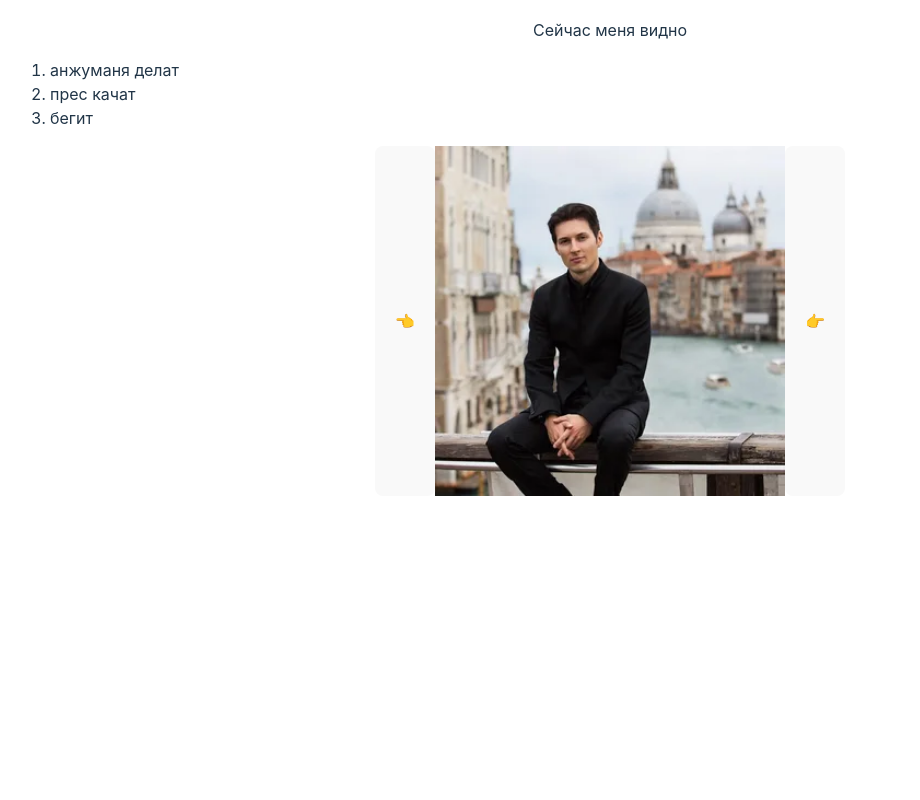
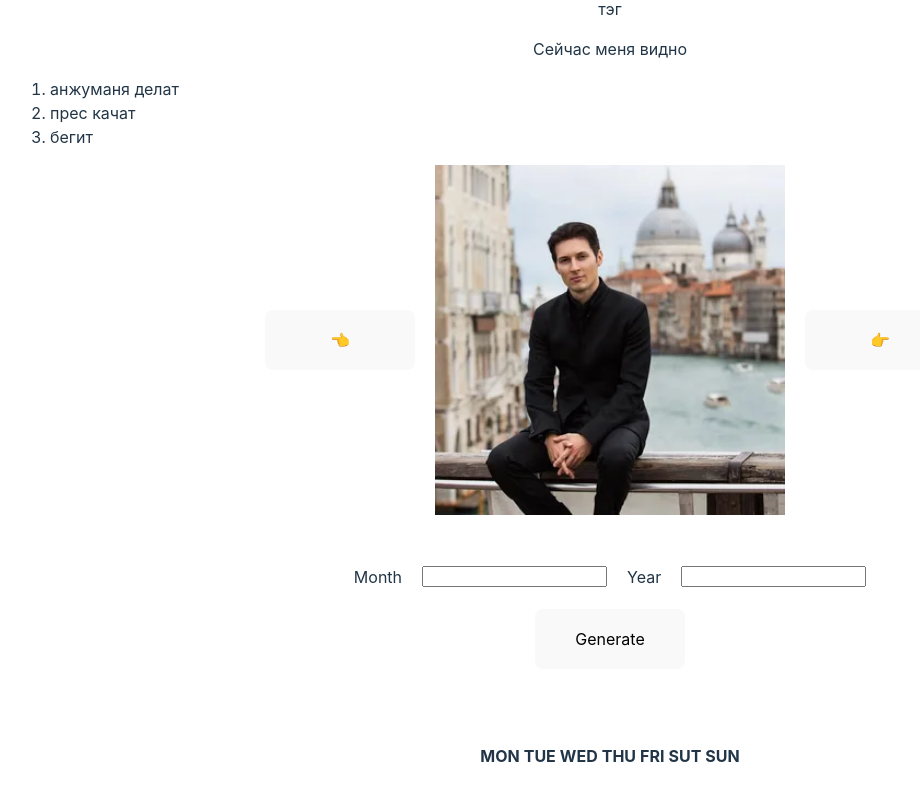
Before and after one commit to anderq0/web36vue, a Vue app: page / in a window 1280 px wide. Shown: the part 284-1084 px from the top of the page, without its empty margins (30-950 px from the left). Before the commit the page ends 820 px from the top, so only its background shows below. Built offline with nearby package versions, Linux system fonts and the light colour scheme.

Commit message:
29082024

```diff
--- a/src/App.vue
+++ b/src/App.vue
@@ -13,7 +13,7 @@
       <TodoElement :todo="todo"></TodoElement>
     </template>
   </ol>
-  <div id="gallery">
+  <div class="gallery flex aic jcc">
     <button @click="clickLeft">👈</button>
 
     <template v-for="image in images">
@@ -22,31 +22,85 @@
 
     <button @click="clickRight">👉</button>
   </div>
+
+  <div class="calendarInfo flex fdc aic">
+    <div class="inputs flex aic jcc">
+      <label for="labelMonth">Month</label>
+      <input v-model="monthValue" type="text" id="month" />
+      <label for="labelMonth">Year</label>
+      <input v-model="yearValue" type="text" id="year" />
+    </div>
+    <button @click="generateCalendarFunc" class="generateCalendar">Generate</button>
+    <p id="monthAndYear">{{ searchDateRes }}</p>
+
+    <table id="calendarTable">
+    <thead>
+      <tr>
+        <th>MON</th>
+        <th>TUE</th>
+        <th>WED</th>
+        <th>THU</th>
+        <th>FRI</th>
+        <th>SUT</th>
+        <th>SUN</th>
+      </tr>
+    </thead>
+
+    <tbody>
+
+      <tr>
+        <td></td>
+
+      </tr>
+
+      <tr>
+        <td></td>
+      </tr>
+
+      <tr>
+        <td></td>
+      </tr>
+
+    </tbody>
+  </table>
+  </div>
+
 </template>
 
 <script setup lang="ts">
-import HeaderComponent from "./components/HeaderComponent.vue";
-import TodoElement from "./components/TodoElement.vue";
-import { ref } from "vue";
-const random = ref(Math.random());
+import HeaderComponent from "./components/HeaderComponent.vue"
+import TodoElement from "./components/TodoElement.vue"
+import { ref } from "vue"
+const random = ref(Math.random())
+let searchDateRes = ref('')
+const monthValue = defineModel<string>('monthValue')
+const yearValue = defineModel('yearValue')
+// let date = ref(new Date(`${yearValue.value}-${monthValue.value-1}-1`))
 
+const generateCalendarFunc = () =>{
+    searchDateRes.value = months.value[+(monthValue.value as string)-1] +', '+ yearValue.value
+    let date = new Date(`${monthValue.value}-1-${yearValue.value}`)
+    console.log(date)
+}
+
+let months = ref(['january','february','march','april', 'may', 'june', 'july', 'august', 'september', 'october', 'november', 'december'])
 let images = ref([
   { id: 0, src: "durov.webp", alt: "durov", isVisible: "block" },
   { id: 1, src: "lomonosov.webp", alt: "lomonosov", isVisible: "none" },
   { id: 2, src: "pushkin.webp", alt: "pushkin", isVisible: "none" },
-]);
-let currentSlide = 0;
-let imagesSize = images.value.length;
+])
+let currentSlide = 0
+let imagesSize = images.value.length
 
-const clickLeft= ()=> {
-  currentSlide = (currentSlide - 1 + imagesSize) % imagesSize;
-  resultOfSlider();
+const clickLeft = () => {
+  currentSlide = (currentSlide - 1 + imagesSize) % imagesSize
+  resultOfSlider()
 }
-const clickRight = ()=> {
-  currentSlide = (currentSlide + 1) % imagesSize; // после последней пикчи переключается на первый
-  resultOfSlider();
+const clickRight = () => {
+  currentSlide = (currentSlide + 1) % imagesSize // после последней пикчи переключается на первый
+  resultOfSlider()
 }
-const resultOfSlider= ()=> {
+const resultOfSlider = () => {
   for (let el of images.value) {
     el.isVisible = el.id == currentSlide ? "block" : "none"
   }
@@ -56,15 +110,31 @@ const todos = ref([
   { text: "анжуманя делат" },
   { text: "прес качат" },
   { text: "бегит" },
-]);
+])
 </script>
 
 <style scoped>
-#gallery{
+.calendarInfo{
+  margin-top: 50px;
+}
+.flex {
+  display: flex;
+  gap: 20px;
+}
+.fdc {
+  flex-direction: column;
+}
+.jcc {
+  justify-content: center;
+}
+.aic {
+  align-items: center;
+}
+.gallery {
   display: flex;
   justify-content: center;
 }
-#gallery img{
+.gallery img {
   height: 350px;
   width: 350px;
 }
@@ -73,9 +143,7 @@ h1 {
 }
 </style>
 // https://v3.ru.vuejs.org/ru/guide/introduction.html#декларативная-отрисовка // Создать
-// html-страницу с галереей. // В один момент времени на экране отображается одно изо- //
-// бражение и две кнопки: Назад и Вперед. При нажатии на кнопки // изображения должны //
-// переключатся в указанном порядке. Когда // следующего/предыдущего изображения нет, то //
-// соответствующую // кнопку необходимо блокировать. Изображения хранить в заранее // //
-// подготовленном массиве. // //
-// https://docs.yandex.ru/docs/view?url=ya-disk-public%3A%2F%2Fu2hokqg7m6Lf8XzSUQmFzEzsNa0rcHNd3HsfXplhaVeFoa32FakalGYWc30LL1EAq%2FJ6bpmRyOJonT3VoXnDag%3D%3D%3A%2FJS%2F%D0%94%D0%97%2FJS_DZ_Modul_4_Week_13_1532340649.pdf&name=JS_DZ_Modul_4_Week_13_1532340649.pdf&nosw=1
+html-страницу, на которой пользователь может вве- // сти номер месяца, год, и получить
+календарь на указанный месяц. // Календарь можно генерировать с помощью таблицы. Начальный
+// день недели всегда должен быть понедельник. //
+https://docs.yandex.ru/docs/view?url=ya-disk-public%3A%2F%2Fu2hokqg7m6Lf8XzSUQmFzEzsNa0rcHNd3HsfXplhaVeFoa32FakalGYWc30LL1EAq%2FJ6bpmRyOJonT3VoXnDag%3D%3D%3A%2FJS%2F%D0%94%D0%97%2FJS_DZ_Modul_4_Week_13_1532340649.pdf&name=JS_DZ_Modul_4_Week_13_1532340649.pdf&nosw=1
--- a/src/style.css
+++ b/src/style.css
@@ -38,9 +38,9 @@ h1 {
 button {
   border-radius: 8px;
   border: 1px solid transparent;
-  padding: 0.6em 1.2em;
   font-size: 1em;
-  font-weight: 500;
+  height: 60px;
+  width: 150px;
   font-family: inherit;
   background-color: #1a1a1a;
   cursor: pointer;
```
Also changed, not shown: src/components/CalendarTable.vue (added, +8 -0 lines).
